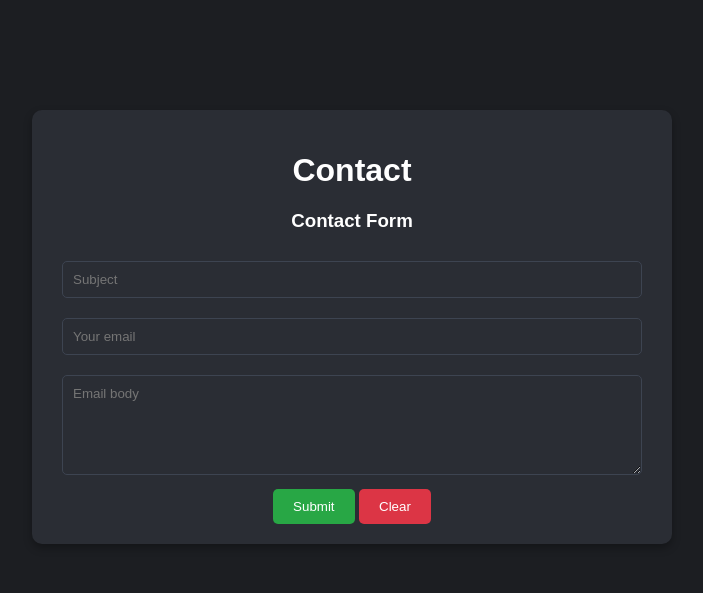
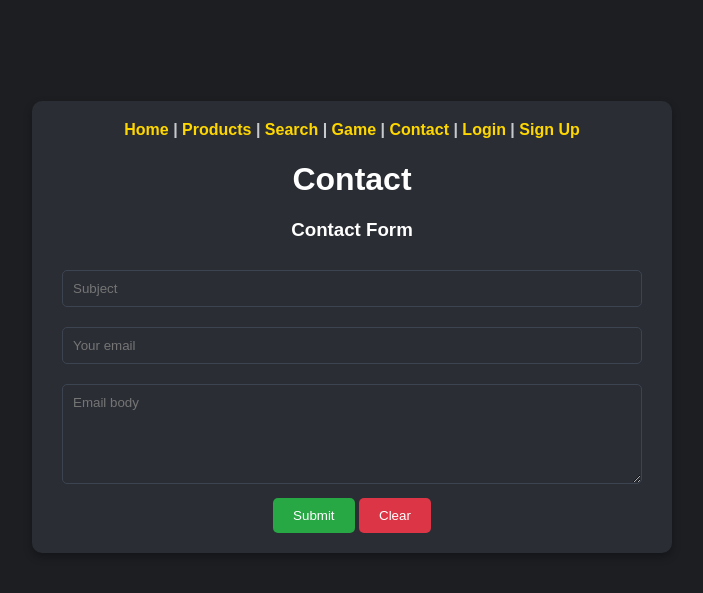
Before and after one commit to bdeweesevans/CSCI-UA-61-FinalProject, a PHP site: page /contact.html in a window 1280 px wide. Shown: the top 593 px of the page, without its empty margins (288-991 px from the left). Run offline with PHP 8.4, Linux system fonts and the light colour scheme.

Commit message:
another fix

```diff
--- a/contact.html
+++ b/contact.html
@@ -5,7 +5,15 @@
     <meta name="viewport" content="width=device-width, initial-scale=1.0">
     <title>Contact</title>
     <link rel="stylesheet" href="styles.css">
+    <script src="https://code.jquery.com/jquery-3.7.1.min.js" integrity="sha256-/JqT3SQfawRcv/BIHPThkBvs0OEvtFFmqPF/lYI/Cxo=" crossorigin="anonymous"></script>
 </head>
+
+<script>
+    $(function () {
+        $("#header").load("header.php");
+    })
+</script>
+
 <body>
     <div class="container">
         <div id="header"></div>
--- a/header.php
+++ b/header.php
@@ -6,7 +6,7 @@
     <a href="./index.html">Home</a> |
     <a href="./products.php">Products</a> |
     <a href="./search.html">Search</a> |
-    <a href="./game.html">Game</a> |
+    <a href="./game.php">Game</a> |
     <a href="./contact.html">Contact</a> |
 
     <?php
@@ -15,7 +15,7 @@
             echo '<a href="./logout.php">Logout</a>';
         } else {
             // Display Login and Signup
-            echo '<a href="./login.html">Login</a> |';
+            echo '<a href="./login.html">Login</a> | ';
             echo '<a href="./signup.html">Sign Up</a>';
         }
     ?>
```
